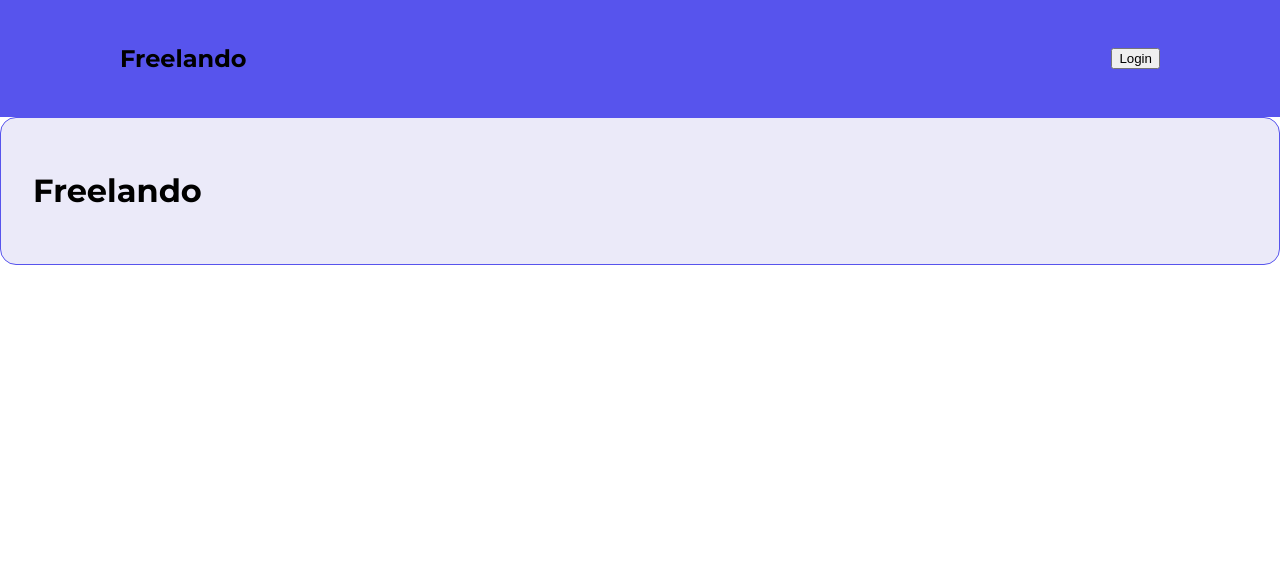
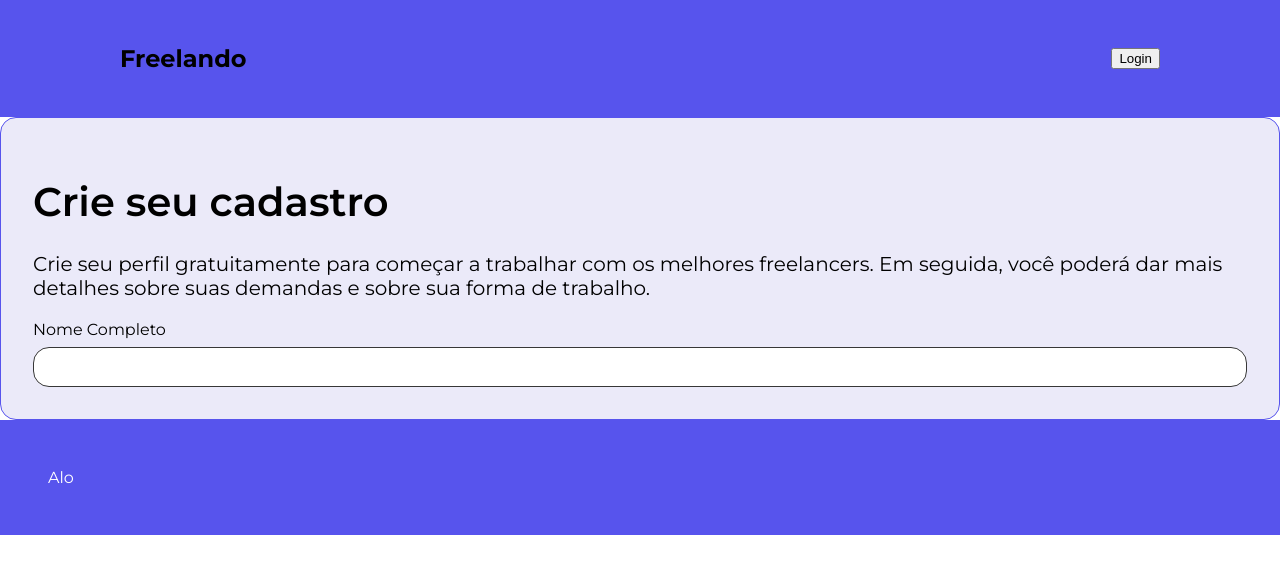
Before and after one commit to caioikn/freelando, a React (Create React App) app: page / in a window 1280 px wide. Shown: the top 574 px of the page. Built offline with nearby package versions, Linux system fonts and the light colour scheme.

Commit message:
Criar componentes Tipografia, CampoTexto e Rodape

```diff
--- a/src/App.js
+++ b/src/App.js
@@ -1,7 +1,10 @@
 import { Cabecalho } from './componentes/Cabecalho/Cabecalho';
+import { CampoTexto } from './componentes/CampoTexto/CampoTexto';
 import { Card } from './componentes/Card/Card';
 import { Estilos } from './componentes/EstilosGlobais/Estilos';
 import { ProvedorTema } from './componentes/ProvedorTema/ProvedorTema';
+import { Rodape } from './componentes/Rodape/Rodape';
+import { Tipografia } from './componentes/Tipografia/Tipografia';
 
 function App() {
   return (
@@ -9,8 +12,15 @@ function App() {
       <Estilos />
       <Cabecalho />
       <Card>
-        <h1>Freelando</h1>
+        <Tipografia variante="h1" componente="h1">
+          Crie seu cadastro
+        </Tipografia>
+        <Tipografia variante="body" componente="body">
+          Crie seu perfil gratuitamente para começar a trabalhar com os melhores freelancers. Em seguida, você poderá dar mais detalhes sobre suas demandas e sobre sua forma de trabalho.
+        </Tipografia>
+        <CampoTexto titulo="Nome Completo" />
       </Card>
+      <Rodape />
     </ProvedorTema>
   );
 }
--- a/src/componentes/Cabecalho/Cabecalho.jsx
+++ b/src/componentes/Cabecalho/Cabecalho.jsx
@@ -12,7 +12,6 @@ export const Cabecalho = () => {
   return (
     <HeaderEstilizada>
       <h2>Freelando</h2>
-
       <button>Login</button>
     </HeaderEstilizada>
   );
--- /dev/null
+++ b/src/componentes/CampoTexto/CampoTexto.jsx
@@ -0,0 +1,34 @@
+import styled from '@emotion/styled';
+
+const LabelEstilizada = styled.label`
+  box-sizing: border-box;
+  display: block;
+  width: 100%;
+`;
+
+const InputEstilizado = styled.input`
+  background: ${props => props.theme.cores.branco};
+  border: 1px solid;
+  border-color: ${props => props.theme.cores.neutras.a};
+  border-radius: ${props => props.theme.espacamentos.s};
+  box-sizing: border-box;
+  display: block;
+  font-family: ${props => props.theme.fontFamily};
+  font-size: 14px;
+  font-weight: 400;
+  height: 40px;
+  line-height: 17px;
+  margin-top: ${props => props.theme.espacamentos.xs};
+  outline: none;
+  padding: 0 ${props => props.theme.espacamentos.s};
+  width: 100%;
+`;
+
+export const CampoTexto = ({ titulo }) => {
+  return (
+    <LabelEstilizada>
+      {titulo}
+      <InputEstilizado />
+    </LabelEstilizada>
+  );
+};
--- a/src/componentes/EstilosGlobais/Estilos.jsx
+++ b/src/componentes/EstilosGlobais/Estilos.jsx
@@ -6,7 +6,9 @@ const estilos = tema => {
       fontFamily: tema.fontFamily
     },
     body: {
+      boxSizing: 'border-box',
       margin: 0,
+      padding: 0
     }
   };
 };
--- a/src/componentes/ProvedorTema/ProvedorTema.jsx
+++ b/src/componentes/ProvedorTema/ProvedorTema.jsx
@@ -2,7 +2,7 @@ import { ThemeProvider } from '@emotion/react';
 
 const tema = {
   cores: {
-    branco: '',
+    branco: '#FFFFFF',
     atencao: '',
     focus: '',
     primarias: {
@@ -16,7 +16,7 @@ const tema = {
       c: ''
     },
     neutras: {
-      a: '',
+      a: '#373737',
       b: '',
       c: '',
       d: ''
@@ -27,9 +27,11 @@ const tema = {
     }
   },
   espacamentos: {
+    xs: '8px',
     s: '16px',
     m: '24px',
-    l: '32px'
+    l: '32px',
+    xl: '48px'
   },
   fontFamily: "'Montserrat', sans-serif"
 };
--- /dev/null
+++ b/src/componentes/Rodape/Rodape.jsx
@@ -0,0 +1,15 @@
+import styled from '@emotion/styled';
+
+const FooterEstilizado = styled.footer`
+  background-color: ${props => props.theme.cores.primarias.a};
+  color: ${props => props.theme.cores.branco};
+  padding: ${props => props.theme.espacamentos.xl};
+`;
+
+export const Rodape = () => {
+  return (
+    <FooterEstilizado>
+      Alo
+    </FooterEstilizado>
+  );
+};
--- /dev/null
+++ b/src/componentes/Tipografia/Tipografia.jsx
@@ -0,0 +1,68 @@
+import styled from '@emotion/styled';
+
+const componentes = {
+  h1: 'h1',
+  h2: 'h2',
+  h3: 'h3',
+  body: 'p',
+  bodyBold: 'strong',
+  body2: 'p',
+  body2Bold: 'strong',
+  legenda: 'p'
+};
+
+const estilos = {
+  h1: `
+    font-size: 40px;
+    font-weight: 600;
+    line-height: 49px;
+  `,
+  h2: `
+    font-size: 32px;
+    font-weight: 600;
+    line-height: 39px;
+  `,
+  h3: `
+    font-size: 24px;
+    font-weight: 500;
+    line-height: 29px;
+  `,
+  body: `
+    font-size: 20px;
+    font-weight: 400;
+    line-height: 24px;
+  `,
+  bodyBold: `
+    font-size: 20px;
+    font-weight: 700;
+    line-height: 24px
+  `,
+  body2: `
+    font-size: 16px;
+    font-weight: 400;
+    line-height: 20px;
+  `,
+  body2Bold: `
+    font-size: 16px;
+    font-weight: 700;
+    line-height: 20px;
+  `,
+  legenda: `
+    font-size: 14px;
+    font-weight: 400;
+    line-height: 17px;
+  `
+};
+
+export const Tipografia = ({ variante, componente, children }) => {
+  const tag = componentes[componente];
+  const ComponenteUtilizado = styled[tag]`
+    ${estilos[variante]}
+  `;
+
+  return (
+    <ComponenteUtilizado>
+      {children}
+    </ComponenteUtilizado>
+  );
+};
```
